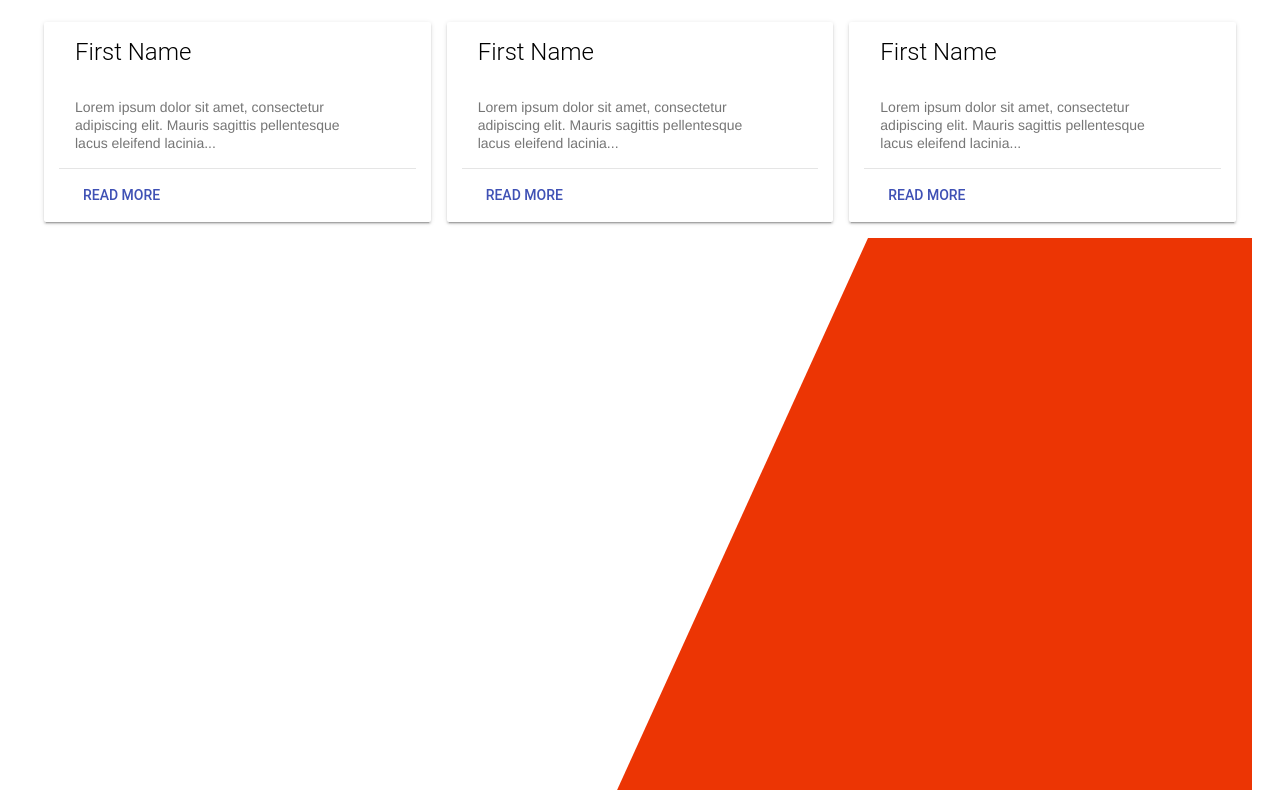
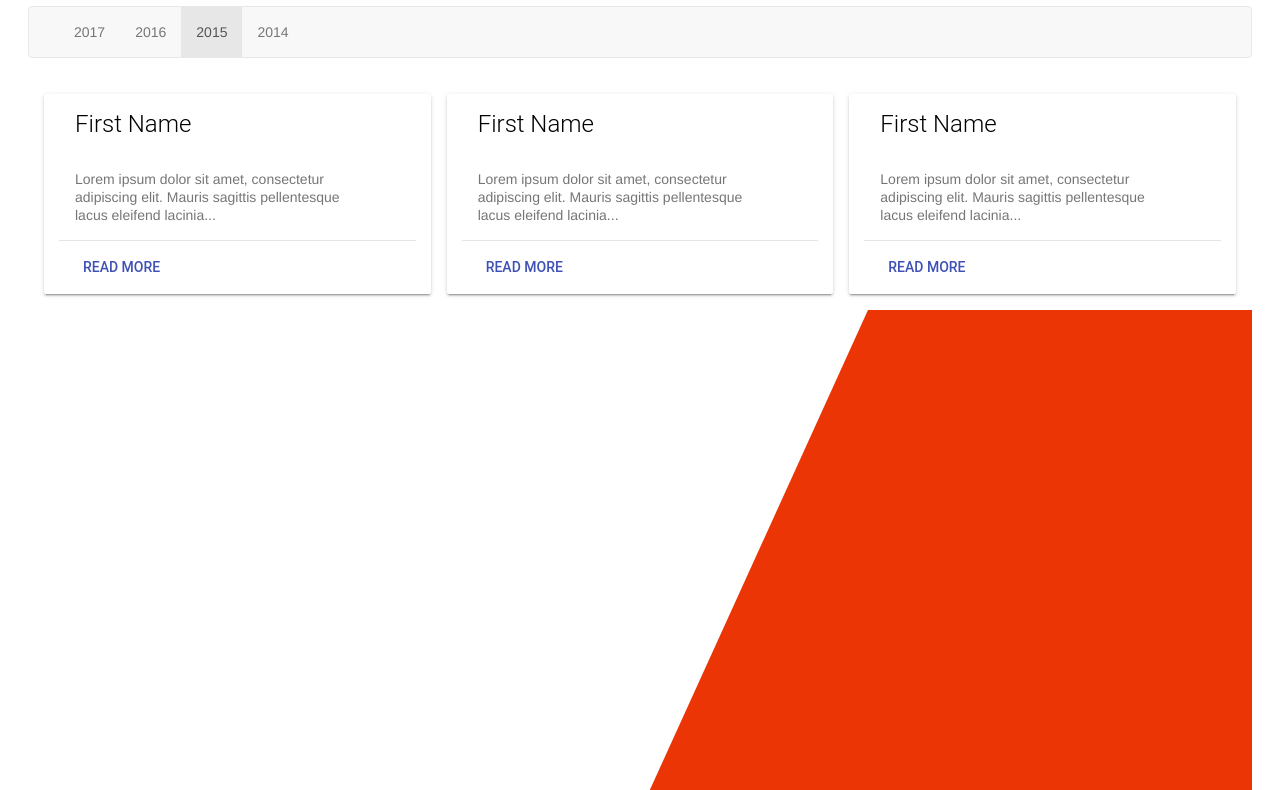
Before and after one commit to jliang9/TEDxWebsite2017, a plain HTML site: page speakers.html in a window 1280 px wide. Shown: the part 193-983 px from the top of the page. Drawn offline with nearby package versions, Linux system fonts and the light colour scheme.

Commit message:
Added navigation for speakers page

```diff
--- a/css/style.css
+++ b/css/style.css
@@ -14,7 +14,3 @@ section {
     border-right: 0em solid transparent;
     float: right;
 }
-
-.display {
-    display: none;
-}
--- a/speakers.html
+++ b/speakers.html
@@ -39,6 +39,19 @@
         </nav>
         <section>
             <h2> SPEAKERS </h2>
+            <div class="container-fluid navbar navbar-default">
+                <!-- Collect the nav links, forms, and other content for toggling -->
+                <div class="collapse navbar-collapse" id="bs-example-navbar-collapse-1">
+                    <ul class="nav navbar-nav">
+                        <li><a href="#">2017<span class="sr-only">(current)</span></a></li>
+                        <li><a href="#">2016</a></li>
+                        <li class="active"><a href="#">2015</a></li>
+                        <li><a href="#">2014</a></li>
+                    </ul>
+                </div>
+                <!-- /.navbar-collapse -->
+            </div>
+            <!-- /.container-fluid -->
             <div class="mdl-grid">
                 <div class="mdl-cell mdl-cell--4-col demo-card-wide mdl-card mdl-shadow--2dp col-md-4">
                     <div class="mdl-card__title">
```
